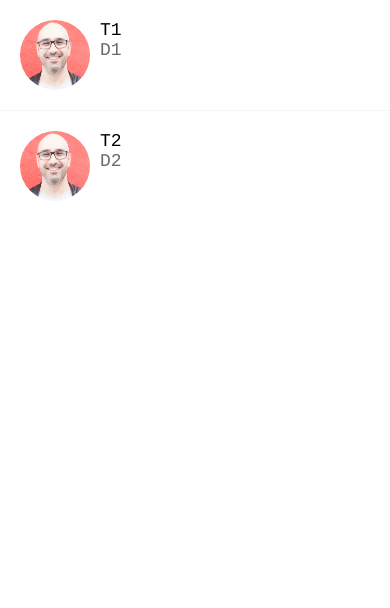
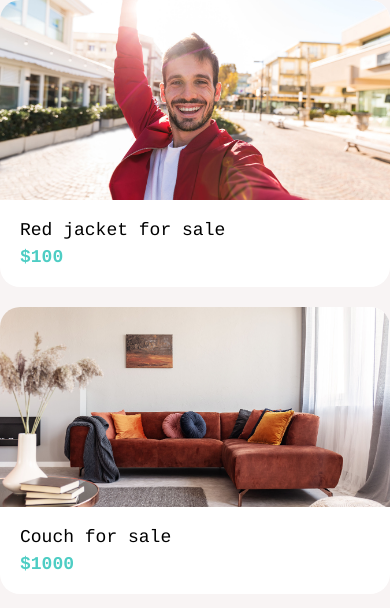
Before and after one commit to mustansarsaeed/DoneWithIt, a React Native app: screen / in a window 390 px wide. Shown: the top 608 px of the page. Built offline with nearby package versions, Linux system fonts and the light colour scheme.

Commit message:
- Pull to Refresh - FlatList - AccountScreen - Listings screen

```diff
--- a/App.js
+++ b/App.js
@@ -1,12 +1,10 @@
 import React from "react";
-import { SafeAreaView, StyleSheet, Text, View } from "react-native";
 
-import Card from "./app/components/Card";
-import ListingDetailsScreen from "./app/screens/ListingDetailsScreen";
-import MessagesScreen from "./app/screens/MessagesScreen";
-import ViewImageScreen from "./app/screens/ViewImageScreen";
+import Icon from "./app/components/Icon";
+import Screen from "./app/components/Screen";
+import AccountScreen from "./app/screens/AccountScreen";
+import ListingsScreen from "./app/screens/ListingsScreen";
 
 export default function App() {
-  // return <WelcomeScreen />;
-  return <MessagesScreen />;
+  return <ListingsScreen />;
 }
--- a/app/components/Card.js
+++ b/app/components/Card.js
@@ -10,7 +10,7 @@ export default function Card({ image, title, subTitle }) {
       <Image style={styles.image} source={image} />
       <View style={styles.detailsContainer}>
         <AppText style={styles.title}>{title}</AppText>
-        <AppText>{subTitle}</AppText>
+        <AppText style={styles.subTitle}>{subTitle}</AppText>
       </View>
     </View>
   );
--- /dev/null
+++ b/app/components/Icon.js
@@ -0,0 +1,28 @@
+import React from "react";
+
+import { View } from "react-native";
+import { MaterialCommunityIcons } from "@expo/vector-icons";
+
+function Icon({
+  size = 40,
+  backgroundColor = "#000",
+  iconColor = "#fff",
+  name,
+}) {
+  return (
+    <View
+      style={{
+        width: size,
+        height: size,
+        borderRadius: size / 2,
+        backgroundColor,
+        alignItems: "center",
+        justifyContent: "center",
+      }}
+    >
+      <MaterialCommunityIcons name={name} color={iconColor} size={size * 0.5} />
+    </View>
+  );
+}
+
+export default Icon;
--- a/app/components/ListItem.js
+++ b/app/components/ListItem.js
@@ -5,16 +5,26 @@ import AppText from "./AppText";
 import Swipeable from "react-native-gesture-handler/Swipeable";
 import { GestureHandlerRootView } from "react-native-gesture-handler";
 
-function ListItem({ title, subTitle, image, onPress, renderRightActions }) {
+function ListItem({
+  title,
+  subTitle,
+  IconComponent,
+  image,
+  onPress,
+  renderRightActions,
+}) {
   return (
     <GestureHandlerRootView>
       <Swipeable renderRightActions={renderRightActions}>
         <TouchableHighlight underlayColor={colors.light} onPress={onPress}>
           <View style={styles.container}>
-            <Image source={image} style={styles.image} />
-            <View>
+            {IconComponent}
+            {image && <Image source={image} style={styles.image} />}
+            <View style={styles.detailsContainer}>
               <AppText style={styles.title}>{title}</AppText>
-              <AppText style={styles.subTitle}>{subTitle}</AppText>
+              {subTitle && (
+                <AppText style={styles.subTitle}>{subTitle}</AppText>
+              )}
             </View>
           </View>
         </TouchableHighlight>
@@ -29,12 +39,16 @@ const styles = StyleSheet.create({
   container: {
     flexDirection: "row",
     padding: 20,
+    backgroundColor: colors.white,
+  },
+  detailsContainer: {
+    marginLeft: 10,
+    justifyContent: "center",
   },
   image: {
     width: 70,
     height: 70,
     borderRadius: 35,
-    marginRight: 10,
   },
   subTitle: {
     color: colors.medium,
--- a/app/components/Screen.js
+++ b/app/components/Screen.js
@@ -1,8 +1,8 @@
 import React from "react";
 import { SafeAreaView, StyleSheet, Platform, StatusBar } from "react-native";
 
-function Screen({ children }) {
-  return <SafeAreaView style={styles.screen}>{children}</SafeAreaView>;
+function Screen({ children, style }) {
+  return <SafeAreaView style={[styles.screen, style]}>{children}</SafeAreaView>;
 }
 
 export default Screen;
@@ -10,5 +10,6 @@ export default Screen;
 const styles = StyleSheet.create({
   screen: {
     paddingTop: Platform.OS === "android" ? StatusBar.currentHeight : 0,
+    flex: 1,
   },
 });
--- /dev/null
+++ b/app/screens/AccountScreen.js
@@ -0,0 +1,75 @@
+import React from "react";
+import { View, StyleSheet, FlatList } from "react-native";
+import Icon from "../components/Icon";
+
+import ListItem from "../components/ListItem";
+import ListItemSeparator from "../components/ListItemSeparator";
+import Screen from "../components/Screen";
+import colors from "../config/colors";
+
+const menuItems = [
+  {
+    title: "My Listings",
+    icon: {
+      name: "format-list-bulleted",
+      backgroundColor: colors.primary,
+    },
+  },
+  {
+    title: "My Messages",
+    icon: {
+      name: "email",
+      backgroundColor: colors.secondary,
+    },
+  },
+];
+
+function AccountScreen(props) {
+  return (
+    <Screen style={styles.screen}>
+      <View style={styles.container}>
+        <ListItem
+          title="Mustansar Saeed"
+          subTitle="m.mustansar.saeed@gmail.com"
+          image={require("../assets/mustansar.jpeg")}
+        />
+      </View>
+
+      <View style={styles.container}>
+        <FlatList
+          data={menuItems}
+          keyExtractor={(menuItem) => menuItem.title}
+          ItemSeparatorComponent={ListItemSeparator}
+          renderItem={({ item }) => (
+            <ListItem
+              title={item.title}
+              IconComponent={
+                <Icon
+                  name={item.icon.name}
+                  backgroundColor={item.icon.backgroundColor}
+                />
+              }
+            />
+          )}
+        />
+      </View>
+
+      <ListItem
+        title="Log Out"
+        IconComponent={<Icon name="logout" backgroundColor="#ffe66d" />}
+        style={{ marginVertical: 10 }}
+      />
+    </Screen>
+  );
+}
+
+const styles = StyleSheet.create({
+  container: {
+    marginVertical: 10,
+  },
+  screen: {
+    backgroundColor: colors.light,
+  },
+});
+
+export default AccountScreen;
--- /dev/null
+++ b/app/screens/ListingsScreen.js
@@ -0,0 +1,48 @@
+import React from "react";
+import { FlatList, StyleSheet } from "react-native";
+
+import Card from "../components/Card";
+import ListItem from "../components/ListItem";
+import Screen from "../components/Screen";
+import colors from "../config/colors";
+
+const listings = [
+  {
+    id: 1,
+    title: "Red jacket for sale",
+    price: 100,
+    image: require("../assets/jacket.jpg"),
+  },
+  {
+    id: 2,
+    title: "Couch for sale",
+    price: 1000,
+    image: require("../assets/couch.jpg"),
+  },
+];
+
+function ListingsScreen(props) {
+  return (
+    <Screen style={styles.screen}>
+      <FlatList
+        data={listings}
+        keyExtractor={(listing) => listing.title}
+        renderItem={({ item }) => (
+          <Card
+            title={item.title}
+            subTitle={"$" + item.price}
+            image={item.image}
+          />
+        )}
+      />
+    </Screen>
+  );
+}
+
+const styles = StyleSheet.create({
+  screen: {
+    backgroundColor: colors.light,
+  },
+});
+
+export default ListingsScreen;
--- a/app/screens/MessagesScreen.js
+++ b/app/screens/MessagesScreen.js
@@ -29,6 +29,7 @@ const initialMessages = [
 ];
 function MessagesScreen(props) {
   const [messages, setMessages] = useState(initialMessages);
+  const [refreshing, setRefreshing] = useState(false);
 
   function handleDelete(message) {
     setMessages(messages.filter((m) => message.id !== m.id));
@@ -51,6 +52,17 @@ function MessagesScreen(props) {
           />
         )}
         ItemSeparatorComponent={ListItemSeparator}
+        refreshing={refreshing}
+        onRefresh={() => {
+          setMessages([
+            {
+              id: 2,
+              title: "T2",
+              description: "D2",
+              image: require("../assets/mosh.jpg"),
+            },
+          ]);
+        }}
       />
     </Screen>
   );
```
Also changed, not shown: app/assets/mustansar.jpeg (added).
